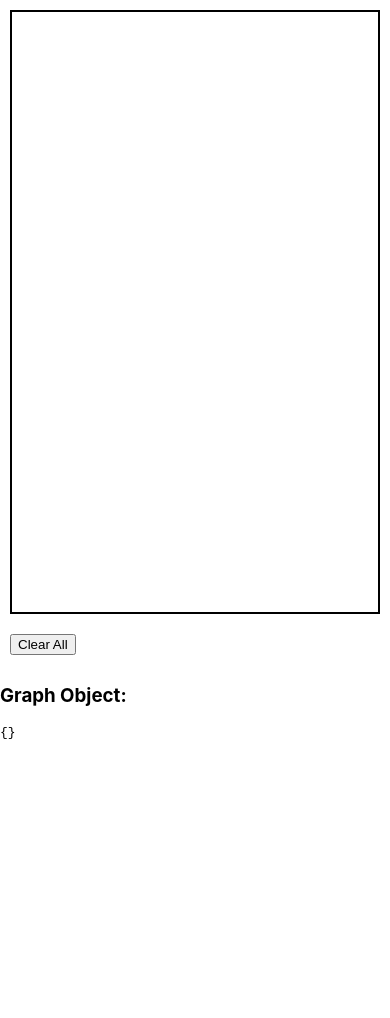
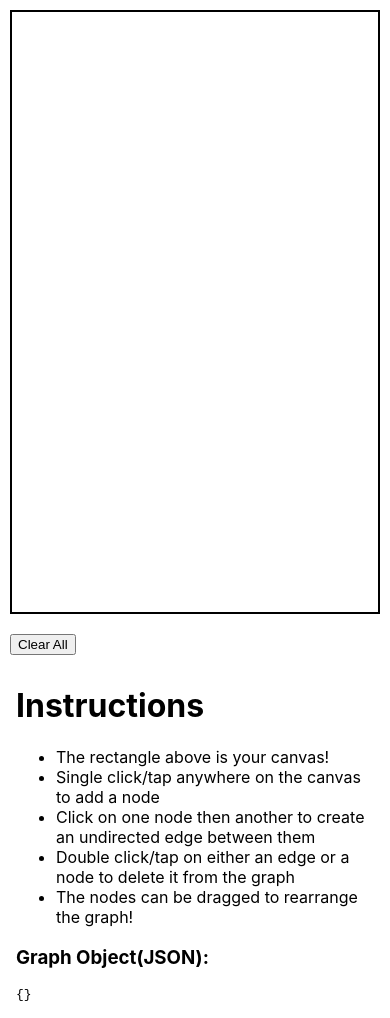
Before and after one commit to nathaditya543/graph-visualiser, a React (Create React App) app: page / in a window 390 px wide. Before the commit the page ends 844 px from the top, so only its background shows below. Built offline with nearby package versions, Linux system fonts and the light colour scheme.

Commit message:
added instructions and phone functionality

```diff
--- a/src/App.js
+++ b/src/App.js
@@ -3,7 +3,7 @@ import DemoCanvas from "./components/DemoCanvas.jsx"
 export default function App() {
   return (
     <>
-    <DemoCanvas></DemoCanvas>
+      <DemoCanvas></DemoCanvas>
     </>
   )
 }
--- a/src/components/DemoCanvas.jsx
+++ b/src/components/DemoCanvas.jsx
@@ -1,15 +1,16 @@
 
 import { Stage, Layer, Circle, Text, Line, Group} from 'react-konva';
 import { React, useState, useEffect, useRef, useCallback } from 'react';
+import Instructions from './Instructions';
 
 const DemoCanvas = () => {
     const stageRef = useRef();
     const divRef = useRef(null);
     const[ nodes, setNodes ]= useState([]);
     const[ edges, setEdges ] = useState([]);
+    const[ graph, setGraph ] = useState({});
     const[ conn,setConn] = useState([0,0,0,0]);
     const[ nodeId, setNodeId ] = useState(0);
-    const[ graph, setGraph ] = useState({})
     const[ dimensions, setDimensions ] = useState({
         width: 0,
         height: 0
@@ -106,7 +107,7 @@ const DemoCanvas = () => {
         e.cancelBubble = true;
     }, [conn, edges, graph, nodes, cantorFunc]);
 
-    const handleDoubleclick = useCallback((e) => {
+    const handleDoubleClick = useCallback((e) => {
         const clickedCircleId = e.target.attrs.id;
         const updatedNodes = nodes.filter((node) => node.id !== clickedCircleId);
         setNodes(updatedNodes);
@@ -194,20 +195,20 @@ const DemoCanvas = () => {
                         onDblClick={handleDoubleClickEdge}
                         onClick={handleSingleClickEdge}
                     />)}
-
                     {nodes.map((node) =>
                     <Group
                         onDragStart={handleDragStart}
                         onDragMove={handleDragMove}
                         onDragEnd={handleDragEnd}
                         onClick={handleSingleClick}
-                        onDblClick={handleDoubleclick}
+                        onDblClick={handleDoubleClick}
+                        onTap={handleSingleClick}
+                        onDblTap={handleDoubleClick}
                         draggable
                         key={node.id}
                         id={node.id}
                         x = {node.x}
                         y = {node.y}
-
                     >
                         <Circle
                             id = {node.id}
@@ -228,8 +229,9 @@ const DemoCanvas = () => {
             </Layer>
         </Stage>
         <button onClick={clearAll} style={{margin:"10px"}}>Clear All</button>
-        <div>
-            <h3>Graph Object:</h3>
+        <Instructions></Instructions>
+        <div style={{margin:"1rem"}}>
+            <h3>Graph Object(JSON):</h3>
             <pre>{JSON.stringify(graph, null, 2)}</pre>
         </div>
     </div>
--- /dev/null
+++ b/src/components/Instructions.jsx
@@ -0,0 +1,14 @@
+import React from 'react'
+
+export default function Instructions() {
+  return (<div style={{margin:"1rem"}}>
+    <h1>Instructions</h1>
+    <div><ul>
+        <li>The rectangle above is your canvas!</li>
+        <li>Single click/tap anywhere on the canvas to add a node</li>
+        <li>Click on one node then another to create an undirected edge between them</li>
+        <li>Double click/tap on either an edge or a node to delete it from the graph</li>
+        <li>The nodes can be dragged to rearrange the graph!</li>
+    </ul></div>
+  </div>)
+}
```
